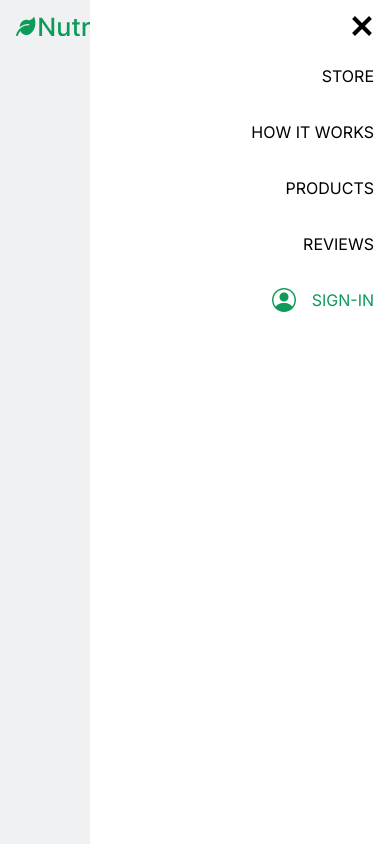
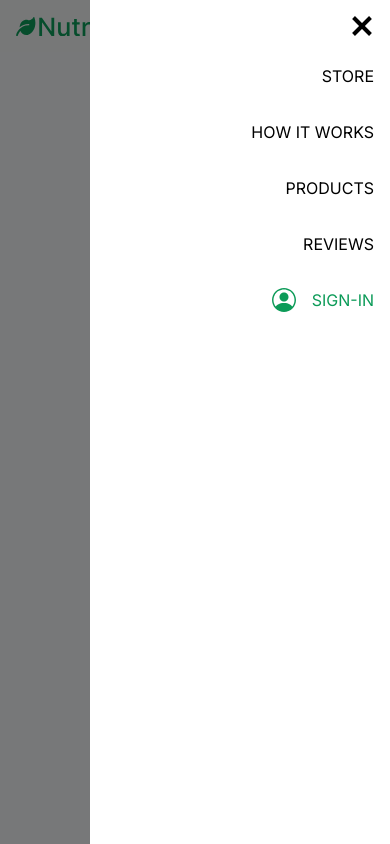
Before and after one commit to daily-coder/nutrifood, a Next.js app: page / in a window 390 px wide. Both pictures are taken after a click on the button "Menu button". Built offline with nearby package versions, Linux system fonts and the light colour scheme.

Commit message:
feat: create overlay when side menu is displayed

```diff
--- a/src/components/Header/Header.js
+++ b/src/components/Header/Header.js
@@ -108,6 +108,17 @@ const MenuButton = styled.button`
   }
 `;
 
+const Overlay = styled.div`
+  position: fixed;
+  top: 0;
+  left: 0;
+  z-index: var(--z-index-10);
+  display: ${({ isOpen }) => (isOpen ? "block" : "none")};
+  width: 100%;
+  height: 100vh;
+  background-color: rgba(0, 0, 0, 0.5);
+`;
+
 function Header() {
   const [isOpen, setIsOpen] = useState(false);
 
@@ -140,6 +151,8 @@ function Header() {
         >
           <HamburgerIcon isOpen={isOpen} />
         </MenuButton>
+
+        <Overlay isOpen={isOpen}></Overlay>
       </MaxWidthWrapper>
     </HeaderWrapper>
   );
```
